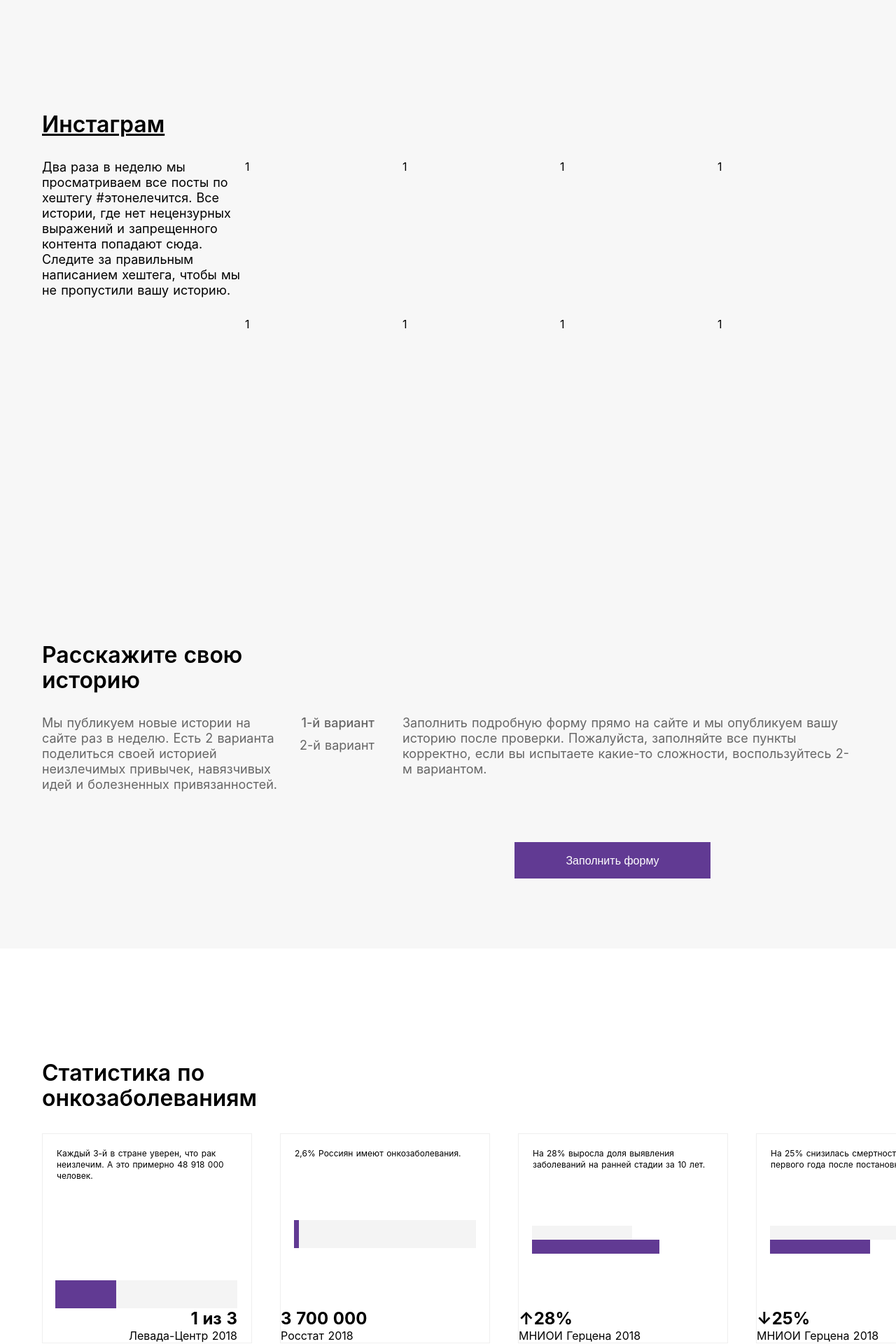
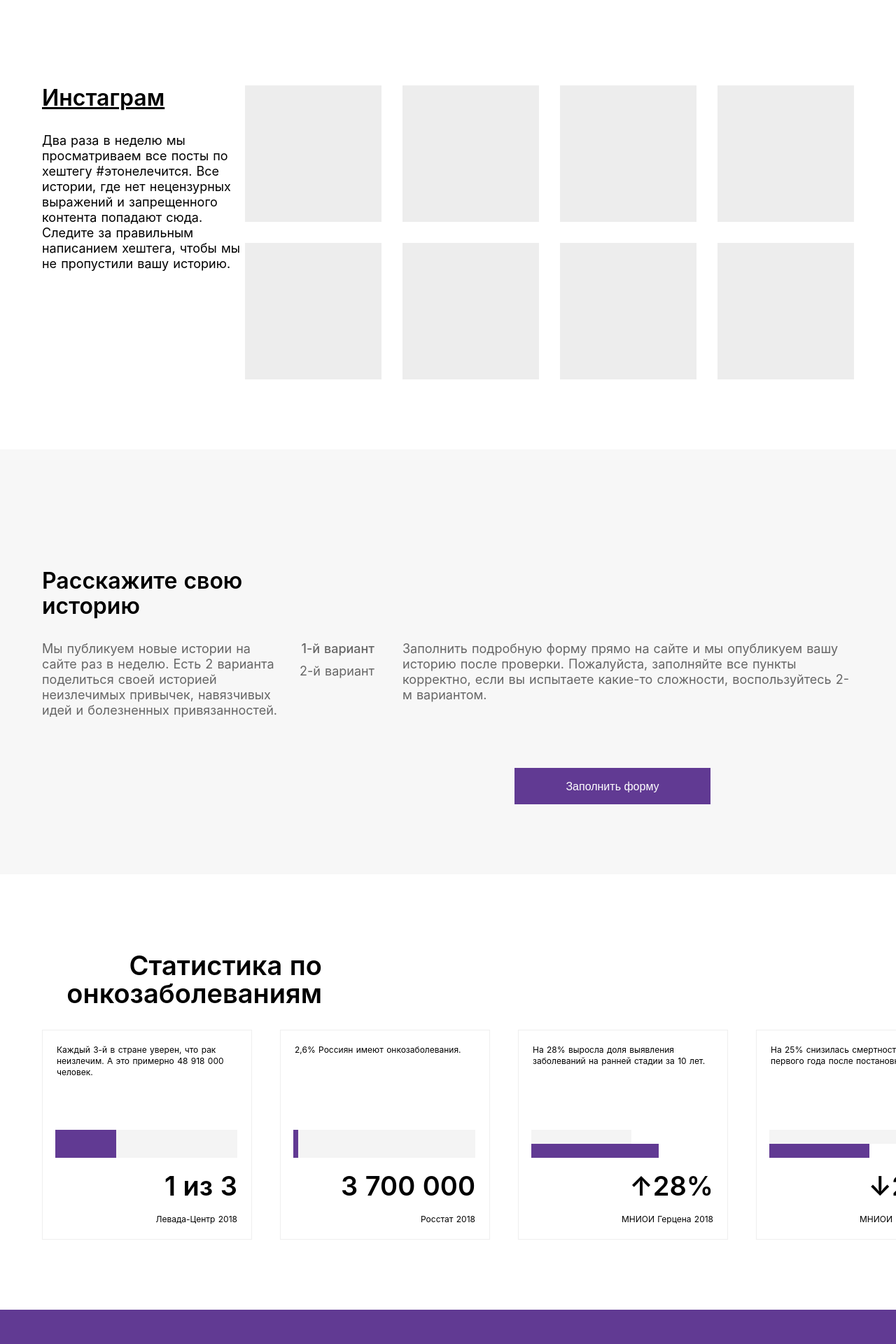
Before and after one commit to rak-lechitsya/project, a Nuxt app: page / in a window 1280 px wide. Shown: the top 1920 px of the page at 70% size. Built offline with nearby package versions, Linux system fonts and the light colour scheme.

Commit message:
stat_and_insta_without_adapt

```diff
--- a/components/Instagram.vue
+++ b/components/Instagram.vue
@@ -1,17 +1,19 @@
 <template>
   <div class="instagram">
-    <instagram-title :title="title" class="instagram__title" />
     <div class="instagram__container">
-      <instagram-subtitle :subtitle="subtitle" class="instagram__subtitle" />
+      <div class="instagram__text">
+        <instagram-title :title="title" class="instagram__title" />
+        <instagram-subtitle :subtitle="subtitle" class="instagram__subtitle" />
+      </div>
       <div class="instagram__pictures">
-        <div class="instagram__item">1</div>
-        <div class="instagram__item">1</div>
-        <div class="instagram__item">1</div>
-        <div class="instagram__item">1</div>
-        <div class="instagram__item">1</div>
-        <div class="instagram__item">1</div>
-        <div class="instagram__item">1</div>
-        <div class="instagram__item">1</div>
+        <div class="instagram__item"></div>
+        <div class="instagram__item"></div>
+        <div class="instagram__item"></div>
+        <div class="instagram__item"></div>
+        <div class="instagram__item"></div>
+        <div class="instagram__item"></div>
+        <div class="instagram__item"></div>
+        <div class="instagram__item"></div>
       </div>
     </div>
   </div>
@@ -41,7 +43,7 @@ export default {
   margin: 0 auto;
   max-width: 1440px;
   padding: 90px 60px 100px;
-  background-color: #f7f7f7;
+  background-color: white;
   color: black;
 }
 
@@ -53,6 +55,8 @@ export default {
 
 .instagram__title {
   text-decoration: underline;
+  margin-bottom: 32px;
+  margin-top: 0;
 }
 .instagram__subtitle {
   max-width: 343px;
@@ -67,5 +71,6 @@ export default {
 .instagram__item {
   height: 195px;
   width: 195px;
+  background: #ededed;
 }
 </style>
--- a/components/Statistics.vue
+++ b/components/Statistics.vue
@@ -21,6 +21,7 @@
         </div>
         <div class="statistics__item">
           <p class="statistics__text">2,6% Россиян имеют онкозаболевания.</p>
+          <div class="statistics__box">
             <progress-bar
               :progress="progress"
               class="progress-bar"
@@ -30,12 +31,13 @@
             <h2 class="statistics__title">3 700 000</h2>
             <p class="statistics__author">Росстат 2018</p>
           </div>
-
+        </div>
         <div class="statistics__item">
           <p class="statistics__text">
             На 28% выросла доля выявления заболеваний на ранней стадии за 10
             лет.
           </p>
+          <div class="statistics__box">
             <double-progress-bar
               :doubleProgress="doubleProgress"
               class="progress-bar-double"
@@ -46,11 +48,13 @@
             <h2 class="statistics__title">↑28%</h2>
             <p class="statistics__author">МНИОИ Герцена 2018</p>
           </div>
+        </div>
         <div class="statistics__item">
           <p class="statistics__text">
             На 25% снизилась смертность в течение первого года после постановки
             диагноза.
           </p>
+          <div class="statistics__box">
             <double-progress-bar
               :doubleProgress="doubleProgress"
               class="progress-bar-double"
@@ -60,6 +64,7 @@
             />
             <h2 class="statistics__title">↓25%</h2>
             <p class="statistics__author">МНИОИ Герцена 2018</p>
+          </div>
         </div>
       </div>
     </div>
@@ -131,4 +136,20 @@ export default {
   margin: 20px 20px 0;
   margin-block-end: 0;
 }
+
+.statistics__title {
+  font-weight: 600;
+  font-size: 38px;
+  line-height: 40px;
+  text-align: end;
+  margin-top: 20px;
+}
+.statistics__author {
+  font-weight: normal;
+  font-size: 12px;
+  line-height: 16px;
+  text-align: end;
+  margin-top: 20px;
+  margin-bottom: 20px;
+}
 </style>
```
Lines whose indentation alone changed are shown as unchanged.
